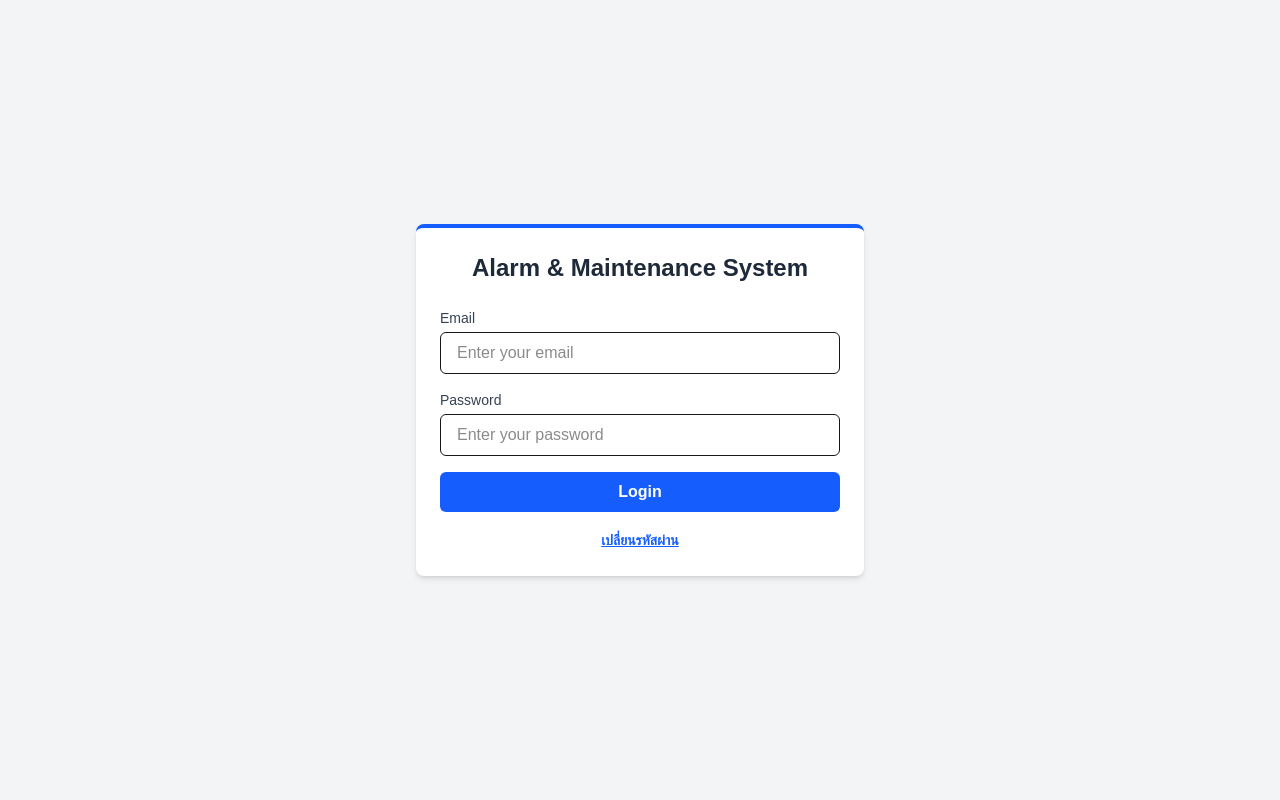
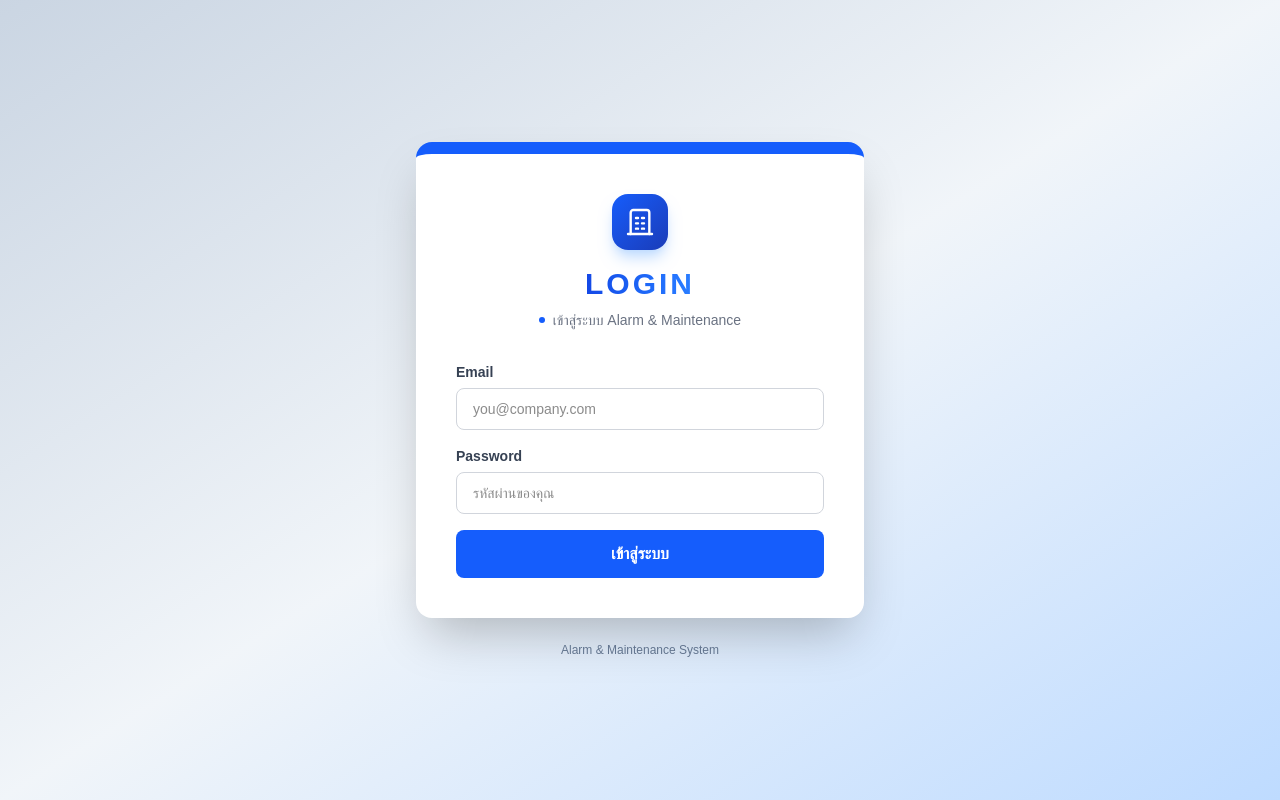
Before and after one commit to kornnisa/automation, a Next.js app: page /login in a window 1280 px wide. Built offline with nearby package versions, Linux system fonts and the light colour scheme; no server answers.

Commit message:
add data for login

```diff
--- a/app/login/page.tsx
+++ b/app/login/page.tsx
@@ -3,6 +3,16 @@
 import { useState } from 'react'
 import { useRouter } from 'next/navigation'
 import { supabase } from '@/lib/supabase'
+
+function IconFactory({ className }: { className?: string }) {
+  return (
+    <svg viewBox="0 0 24 24" fill="none" stroke="currentColor" strokeWidth={1.8} strokeLinecap="round" strokeLinejoin="round" className={className} aria-hidden>
+      <path d="M3 21h18" />
+      <path d="M5 21V5a2 2 0 0 1 2-2h10a2 2 0 0 1 2 2v16" />
+      <path d="M9 9h1.5M13.5 9h1.5M9 13h1.5M13.5 13h1.5M9 17h1.5M13.5 17h1.5" />
+    </svg>
+  )
+}
 
 export default function LoginPage() {
   const [email, setEmail] = useState('')
@@ -11,20 +21,10 @@ export default function LoginPage() {
   const [loading, setLoading] = useState(false)
   const router = useRouter()
 
-  // เปลี่ยนรหัสผ่าน
-  const [showPw, setShowPw] = useState(false)
-  const [pwEmail, setPwEmail] = useState('')
-  const [oldPassword, setOldPassword] = useState('')
-  const [newPassword, setNewPassword] = useState('')
-  const [pwMsg, setPwMsg] = useState('')
-  const [pwError, setPwError] = useState('')
-  const [pwLoading, setPwLoading] = useState(false)
-
   const handleLogin = async (e: React.FormEvent) => {
     e.preventDefault()
     setError('')
 
-    // Input Validation: ตรวจสอบว่าช่องข้อมูลไม่ว่างเปล่า
     if (!email || !password) {
       setError('กรุณากรอกอีเมลและรหัสผ่านให้ครบถ้วน')
       return
@@ -33,18 +33,13 @@ export default function LoginPage() {
     setLoading(true)
 
     try {
-      // เรียกใช้ Supabase เพื่อ Login
-      const { data, error } = await supabase.auth.signInWithPassword({
-        email,
-        password,
-      })
+      const { error } = await supabase.auth.signInWithPassword({ email, password })
 
       if (error) {
         setError(error.message)
         return
       }
 
-      // ถ้ายืนยันตัวตนสำเร็จ ให้เปลี่ยนหน้าไปที่ Dashboard
       router.push('/dashboard')
     } catch (err: any) {
       setError(err?.message || 'เกิดข้อผิดพลาดในการเชื่อมต่อ กรุณาลองใหม่')
@@ -53,159 +48,64 @@ export default function LoginPage() {
     }
   }
 
-  const handleChangePassword = async (e: React.FormEvent) => {
-    e.preventDefault()
-    setPwError('')
-    setPwMsg('')
-
-    if (!pwEmail || !oldPassword || !newPassword) {
-      setPwError('กรุณากรอกอีเมล รหัสผ่านเดิม และรหัสผ่านใหม่ให้ครบถ้วน')
-      return
-    }
-    if (newPassword.length < 6) {
-      setPwError('รหัสผ่านใหม่ต้องมีความยาวอย่างน้อย 6 ตัวอักษร')
-      return
-    }
-
-    setPwLoading(true)
-    try {
-      // 1) ยืนยันรหัสผ่านเดิมก่อน (จะได้ session ล่าสุดด้วย)
-      const { error: signInErr } = await supabase.auth.signInWithPassword({
-        email: pwEmail,
-        password: oldPassword,
-      })
-      if (signInErr) {
-        setPwError('รหัสผ่านเดิมไม่ถูกต้อง หรือไม่พบอีเมลนี้ในระบบ')
-        return
-      }
-
-      // 2) เปลี่ยนเป็นรหัสใหม่ (session เพิ่ง login => เปลี่ยนได้เลย)
-      const { error: updateErr } = await supabase.auth.updateUser({ password: newPassword })
-      if (updateErr) {
-        setPwError(updateErr.message)
-        return
-      }
-
-      // 3) ออกจากระบบเพื่อให้กลับไป login ด้วยรหัสใหม่
-      await supabase.auth.signOut()
-      setPwMsg('เปลี่ยนรหัสผ่านสำเร็จ! กรุณาเข้าสู่ระบบด้วยรหัสใหม่')
-      setPwEmail('')
-      setOldPassword('')
-      setNewPassword('')
-    } catch (err: any) {
-      setPwError(err?.message || 'เกิดข้อผิดพลาด กรุณาลองใหม่')
-    } finally {
-      setPwLoading(false)
-    }
-  }
-
   return (
-    <div className="min-h-screen flex items-center justify-center bg-gray-100">
-      <div className="max-w-md w-full p-6 bg-white rounded-lg shadow-md border-t-4 border-blue-600">
-        <h2 className="text-2xl font-bold text-center text-gray-800 mb-6">
-          Alarm & Maintenance System
-        </h2>
+    <div className="min-h-screen flex items-center justify-center bg-gradient-to-br from-slate-300 via-slate-100 to-blue-200 p-4">
+      <div className="w-full max-w-md">
+        <div className="bg-white rounded-2xl shadow-2xl border-t-[12px] border-blue-600 p-8 md:p-10">
+          {/* หัวบล็อก — รวมแบรนด์ + ฟอร์มในชิ้นเดียว */}
+          <div className="flex flex-col items-center text-center mb-8">
+            <span className="h-14 w-14 rounded-2xl bg-gradient-to-br from-blue-600 to-blue-800 flex items-center justify-center shadow-lg shadow-blue-200">
+              <IconFactory className="h-8 w-8 text-white" />
+            </span>
+            <h1 className="mt-4 text-3xl font-black text-transparent bg-clip-text bg-gradient-to-r from-blue-700 to-blue-500 uppercase tracking-widest">
+              Login
+            </h1>
+            <p className="mt-2 text-sm text-gray-500 flex items-center justify-center gap-2">
+              <span className="h-1.5 w-1.5 rounded-full bg-blue-600" />
+              เข้าสู่ระบบ Alarm &amp; Maintenance
+            </p>
+          </div>
 
           {error && (
-          <div className="mb-4 p-3 bg-red-100 text-red-700 rounded-md text-sm text-center">
+            <div className="mb-4 p-3 bg-red-50 text-red-700 rounded-lg text-sm border border-red-200">
               {error}
             </div>
           )}
 
           <form onSubmit={handleLogin} className="space-y-4">
             <div>
-            <label className="block text-sm font-medium text-gray-700 mb-1">
-              Email
-            </label>
+              <label className="block text-sm font-semibold text-gray-700 mb-1.5">Email</label>
               <input
                 type="email"
                 value={email}
                 onChange={(e) => setEmail(e.target.value)}
-              className="w-full px-4 py-2 border rounded-md focus:outline-none focus:ring-2 focus:ring-blue-500"
-              placeholder="Enter your email"
+                className="w-full px-4 py-2.5 border border-gray-300 rounded-lg text-sm focus:outline-none focus:ring-2 focus:ring-blue-500 focus:border-blue-500 bg-white"
+                placeholder="you@company.com"
               />
             </div>
-
             <div>
-            <label className="block text-sm font-medium text-gray-700 mb-1">
-              Password
-            </label>
+              <label className="block text-sm font-semibold text-gray-700 mb-1.5">Password</label>
               <input
                 type="password"
                 value={password}
                 onChange={(e) => setPassword(e.target.value)}
-              className="w-full px-4 py-2 border rounded-md focus:outline-none focus:ring-2 focus:ring-blue-500"
-              placeholder="Enter your password"
-            />
-          </div>
-
-          <button
-            type="submit"
-            disabled={loading}
-            className="w-full bg-blue-600 text-white font-bold py-2 px-4 rounded-md hover:bg-blue-700 transition disabled:bg-gray-400"
-          >
-            {loading ? 'กำลังเข้าสู่ระบบ...' : 'Login'}
-          </button>
-        </form>
-
-        <div className="mt-4 text-center">
-          <button
-            type="button"
-            onClick={() => setShowPw(!showPw)}
-            className="text-sm font-semibold text-blue-600 hover:text-blue-800 underline"
-          >
-            {showPw ? 'ซ่อน' : 'เปลี่ยนรหัสผ่าน'}
-          </button>
-        </div>
-
-        {showPw && (
-          <form onSubmit={handleChangePassword} className="mt-4 pt-4 border-t border-gray-200 space-y-4">
-            <h3 className="text-sm font-bold text-gray-800 text-center">เปลี่ยนรหัสผ่าน</h3>
-            {pwError && (
-              <div className="p-3 bg-red-100 text-red-700 rounded-md text-sm text-center">{pwError}</div>
-            )}
-            {pwMsg && (
-              <div className="p-3 bg-green-100 text-green-700 rounded-md text-sm text-center">{pwMsg}</div>
-            )}
-            <div>
-              <label className="block text-sm font-medium text-gray-700 mb-1">Email</label>
-              <input
-                type="email"
-                value={pwEmail}
-                onChange={(e) => setPwEmail(e.target.value)}
-                className="w-full px-4 py-2 border rounded-md focus:outline-none focus:ring-2 focus:ring-blue-500"
-                placeholder="Enter your email"
-              />
-            </div>
-            <div>
-              <label className="block text-sm font-medium text-gray-700 mb-1">รหัสผ่านเดิม</label>
-              <input
-                type="password"
-                value={oldPassword}
-                onChange={(e) => setOldPassword(e.target.value)}
-                className="w-full px-4 py-2 border rounded-md focus:outline-none focus:ring-2 focus:ring-blue-500"
-                placeholder="Current password"
-              />
-            </div>
-            <div>
-              <label className="block text-sm font-medium text-gray-700 mb-1">รหัสผ่านใหม่</label>
-              <input
-                type="password"
-                value={newPassword}
-                onChange={(e) => setNewPassword(e.target.value)}
-                className="w-full px-4 py-2 border rounded-md focus:outline-none focus:ring-2 focus:ring-blue-500"
-                placeholder="New password (อย่างน้อย 6 ตัว)"
+                className="w-full px-4 py-2.5 border border-gray-300 rounded-lg text-sm focus:outline-none focus:ring-2 focus:ring-blue-500 focus:border-blue-500 bg-white"
+                placeholder="รหัสผ่านของคุณ"
               />
             </div>
             <button
               type="submit"
-              disabled={pwLoading}
-              className="w-full bg-gray-800 text-white font-bold py-2 px-4 rounded-md hover:bg-gray-900 transition disabled:bg-gray-400"
+              disabled={loading}
+              className="w-full bg-blue-600 hover:bg-blue-700 text-white font-black py-3 px-4 rounded-lg transition disabled:bg-gray-400"
             >
-              {pwLoading ? 'กำลังเปลี่ยน...' : 'เปลี่ยนรหัสผ่าน'}
+              {loading ? 'กำลังเข้าสู่ระบบ...' : 'เข้าสู่ระบบ'}
             </button>
           </form>
-        )}
+        </div>
+
+        <p className="text-center text-xs text-slate-500 mt-6">
+          Alarm & Maintenance System
+        </p>
       </div>
     </div>
   )
```
Lines whose indentation alone changed are shown as unchanged.
